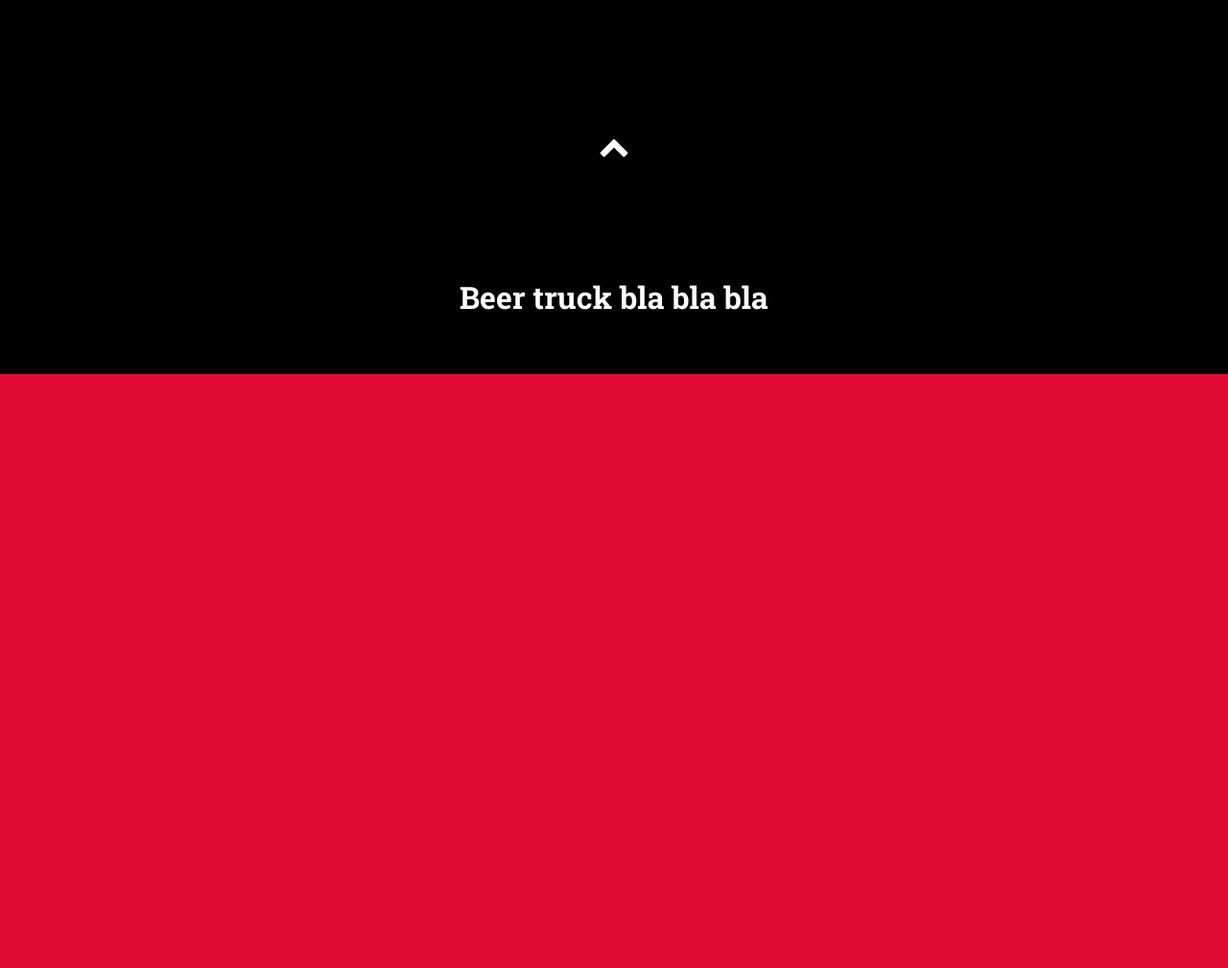
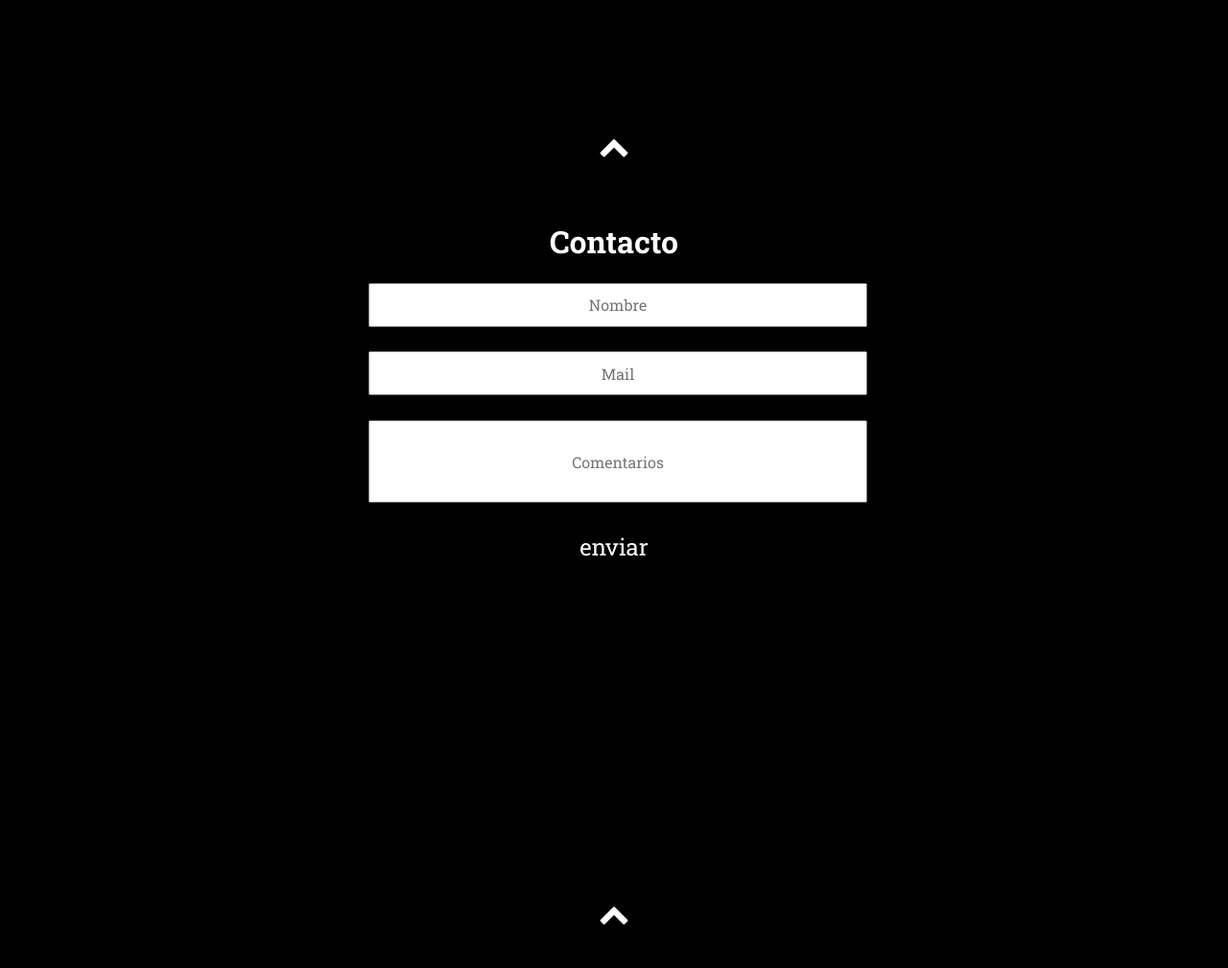
Before and after one commit to Lichura/beertruck, a Django app: page / in a window 1280 px wide. Shown: the part 4751-5760 px from the top of the page at 96% size. Before the commit the page ends 5141 px from the top, so only its background shows below. Run offline with Django 3.2, Linux system fonts and the light colour scheme; some libraries are stand-ins or nearby versions; some web fonts are replaced.

Commit message:
se agrego el formulario de contacto

```diff
--- a/cervezas/static/css/home.css
+++ b/cervezas/static/css/home.css
@@ -53,8 +53,7 @@ body {
 	background: black;
 }
 .section:nth-of-type(8) {
-	height:20vh;
-	line-height: 20vh;
+	height:100vh;
 	background: black;
 }
 .section i {
@@ -107,10 +106,6 @@ h1 {
 	line-height: 10hv;
 }
 
-.fixed-nav-bar ul li:active {
-	background-color: white;
-	color: black;
-}
 .fixed-nav-bar ul li a {
 	text-decoration: none;
 	font-family:'Roboto Slab', serif ;
@@ -171,3 +166,35 @@ h1 {
 	margin: 5%;
 	border: 2px solid black;
 }
+
+#Contact input {
+	display: block;
+	margin: 0 30% 2% 30%;
+	height: 5vh;
+	width: 40%;
+	font-family: 'Roboto Slab', serif;
+	font-size: 1em;
+	color: black;
+	text-align: center;
+}
+
+#Contact input[type="textarea"]{
+	height: 10vh;
+}
+
+#Contact input:focus {
+	border: solid 2px orange;
+}
+
+#Contact button {
+	display: block;
+	background: none;
+	border: none;
+	height: 5vh;
+	width: 40%;
+	text-align: center;
+	color: white;
+	font-size: 1.5em;
+	margin: 0 30% 0 30%;
+	font-family: 'Roboto Slab', serif;
+}
--- a/cervezas/templates/cervezas/home.html
+++ b/cervezas/templates/cervezas/home.html
@@ -97,7 +97,12 @@
 		<a href="#Top-image"><i class="fa fa-chevron-up fa-2x"></i></a>
 	</div>
 	<div class="section" id="Contact">
-		<h1> Beer truck bla bla bla</h1>
+		<h1> Contacto </h1>
+		<input type="text" placeholder="Nombre"></input>
+		<input type="email" placeholder="Mail"></input>
+		<input type="textarea" placeholder="Comentarios"></input>
+		<button type="submit">enviar</button>
+		<a href="#Top-image"><i class="fa fa-chevron-up fa-2x"></i></a>
 	</div>
 </body>
 </html>
```
